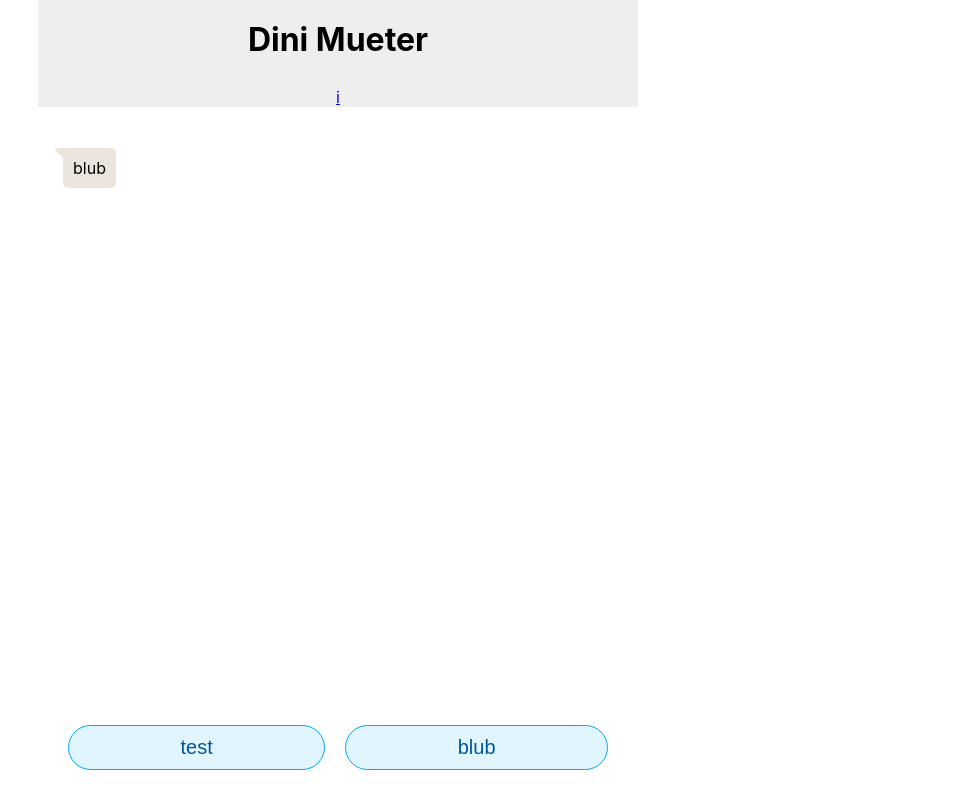
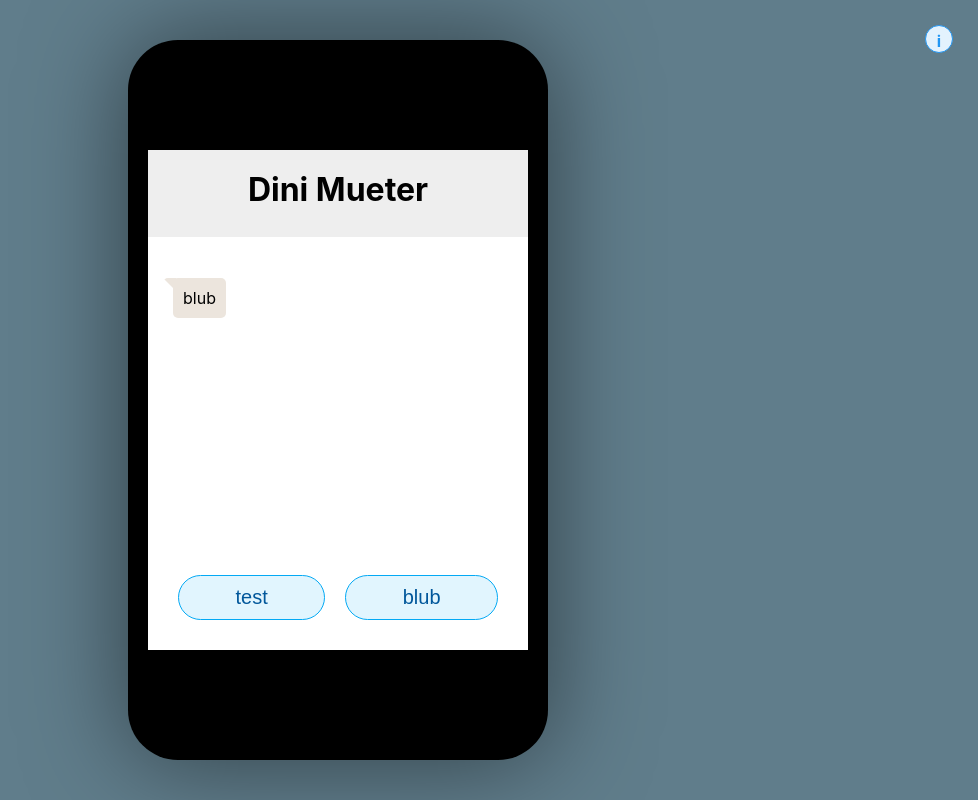
Before and after one commit to manuelmeister/dinimueterchat, a plain HTML site: page index.html in a window 1280 px wide. Shown: the whole page, without its empty margins (302-1280 px from the left). Drawn offline with Linux system fonts and the light colour scheme.

Commit message:
Added phone on desktop and added about page

```diff
--- a/index.html
+++ b/index.html
@@ -10,6 +10,7 @@
     <script src="chat.js"></script>
 </head>
 <body>
+<div class="phone">
     <main>
         <div class="title">
             <h1>Dini Mueter</h1>
@@ -33,6 +34,7 @@
             </div>
         </div>
     </main>
+</div>
 </body>
 <script>
     init();
--- a/style.css
+++ b/style.css
@@ -2,6 +2,10 @@ html,body {
     margin: 0;
     padding: 0;
     font-family: -apple-system, BlinkMacSystemFont, "Segoe UI", Roboto, Ubuntu, "Helvetica Neue", sans-serif;
+}
+
+body {
+    background: #fff;
 }
 
 h1 {
@@ -23,6 +27,7 @@ main {
     display: flex;
     flex-direction: column;
     height: 100vh;
+    background: #fff;
 }
 
 ul.messages {
@@ -133,6 +138,54 @@ button {
     }
 }
 
+a {
+    color: #2196f3;
+    text-decoration-color: #0277BD;
+}
+
+.info {
+    text-decoration: none;
+    border: 1px solid #2196f3;
+    background: #E3F2FD;
+    padding: 5px;
+    margin: 25px;
+    font-weight: bold;
+    width: 16px;
+    height: 16px;
+    display: block;
+    border-radius: 100%;
+    position: absolute;
+    top: 0;
+    right: 0;
+}
+
+.infoblock {
+    margin: 20px;
+}
+
+.infoblock p {
+    margin-bottom: 10px;
+}
+
+@media (min-width: 540px) {
+    body {
+        background: #607D8B;
+    }
+
+    main {
+        height: 100%;
+    }
+
+    .phone {
+        max-width: 380px;
+        padding: 110px 20px;
+        margin: 40px auto;
+        background: black;
+        height: calc(100vh - 300px);
+        border-radius: 50px;
+        box-shadow: 0 0 100px rgba(0, 0, 0, 0.5);
+    }
+}
 
 /**
 TYPING INDICATOR
```
Also changed, not shown: about.html (added, +22 -0 lines). Lines whose indentation alone changed are shown as unchanged.
